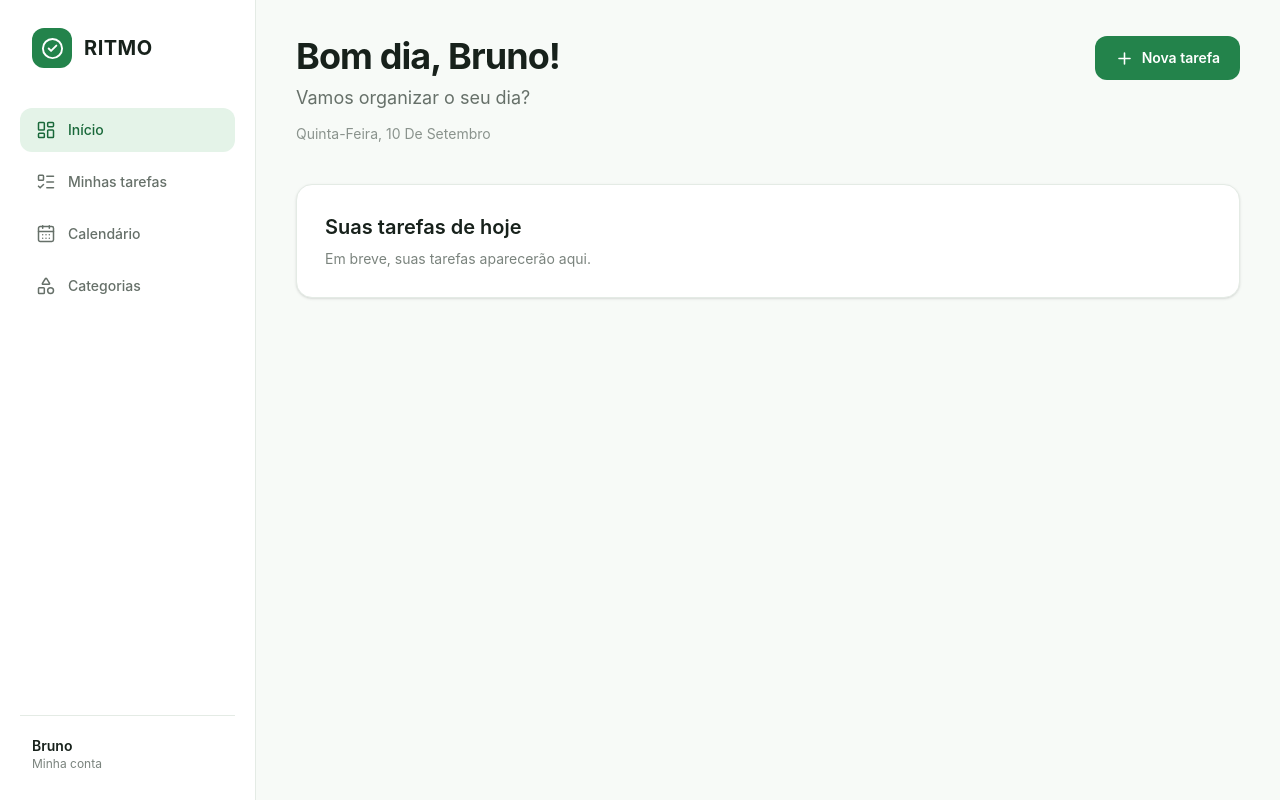
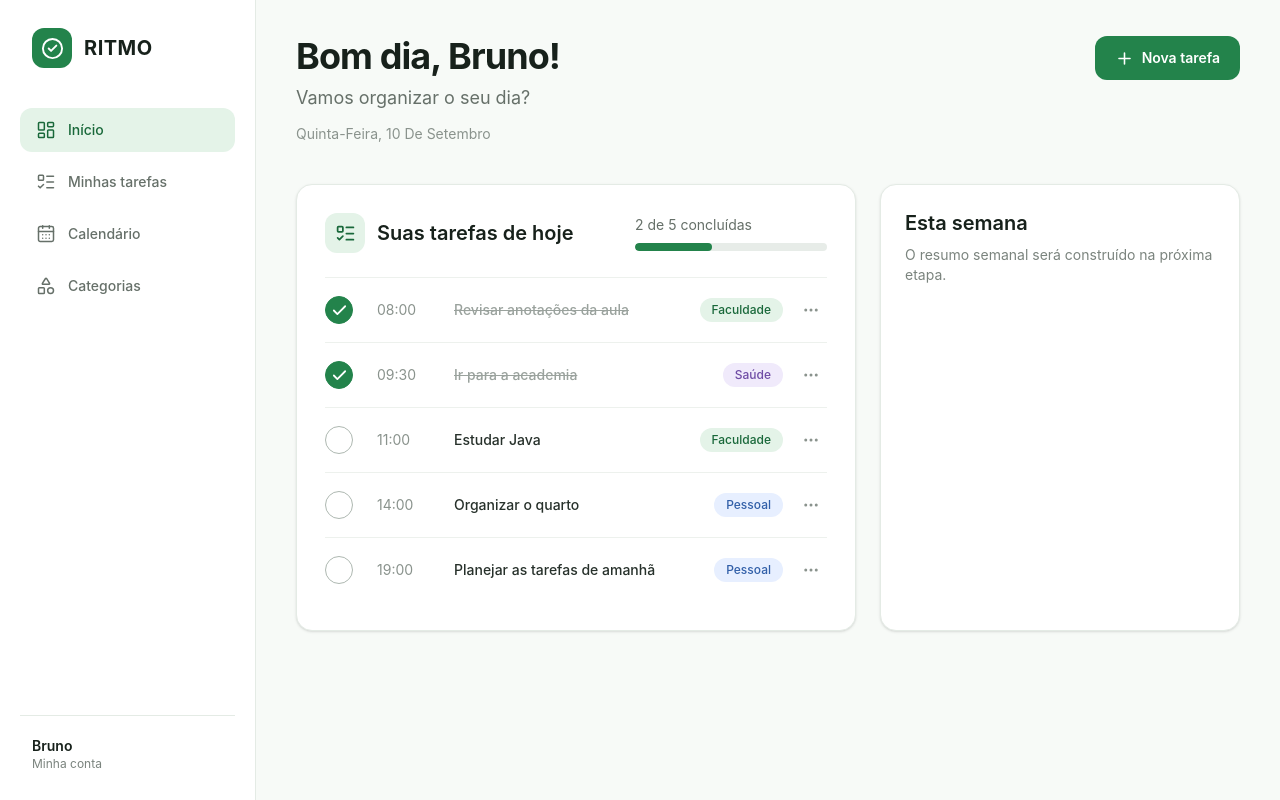
Before and after one commit to br330a/RITMO, a React (Vite) app in the folder frontend/: page / in a window 1280 px wide. Built offline with nearby package versions, Linux system fonts and the light colour scheme.

Commit message:
feat: adiciona lista interativa de tarefas ao dashboard

```diff
--- /dev/null
+++ b/frontend/src/components/dashboard/TaskList.tsx
@@ -0,0 +1,106 @@
+import { Check, ListTodo, MoreHorizontal } from 'lucide-react'
+import type { Task, TaskCategory } from '../../types/task'
+
+type TaskListProps = {
+  tasks: Task[]
+  onToggleTask: (taskId: number) => void
+}
+
+const categoryStyles: Record<TaskCategory, string> = {
+  Faculdade: 'bg-[#e4f3e8] text-[#19683a]',
+  Pessoal: 'bg-[#e7efff] text-[#315fa8]',
+  Saúde: 'bg-[#f0eafb] text-[#6f4ca5]',
+}
+
+export function TaskList({ tasks, onToggleTask }: TaskListProps) {
+  const completedTasks = tasks.filter((task) => task.completed).length
+  const progress = tasks.length
+    ? Math.round((completedTasks / tasks.length) * 100)
+    : 0
+
+  return (
+    <article className="rounded-2xl border border-[#e4ebe5] bg-white p-7 shadow-sm">
+      <header className="flex flex-wrap items-center justify-between gap-5 border-b border-[#edf1ed] pb-6">
+        <div className="flex items-center gap-3">
+          <div className="grid size-10 place-items-center rounded-xl bg-[#e4f3e8] text-[#19683a]">
+            <ListTodo size={21} />
+          </div>
+
+          <h2 className="text-xl font-semibold text-[#17211b]">
+            Suas tarefas de hoje
+          </h2>
+        </div>
+
+        <div className="w-48">
+          <p className="mb-2 text-sm text-[#667069]">
+            {completedTasks} de {tasks.length} concluídas
+          </p>
+
+          <div className="h-2 overflow-hidden rounded-full bg-[#e7ece8]">
+            <div
+              className="h-full rounded-full bg-[#23834b] transition-all"
+              style={{ width: `${progress}%` }}
+            />
+          </div>
+        </div>
+      </header>
+
+      <div>
+        {tasks.map((task) => (
+          <div
+            key={task.id}
+            className="grid grid-cols-[40px_65px_minmax(0,1fr)_auto_32px] items-center gap-3 border-b border-[#edf1ed] py-4 last:border-none"
+          >
+            <button
+              type="button"
+              onClick={() => onToggleTask(task.id)}
+              aria-label={
+                task.completed
+                  ? `Marcar ${task.title} como pendente`
+                  : `Marcar ${task.title} como concluída`
+              }
+              className={[
+                'grid size-7 cursor-pointer place-items-center rounded-full border transition-colors',
+                task.completed
+                  ? 'border-[#23834b] bg-[#23834b] text-white'
+                  : 'border-[#aeb8b1] bg-white hover:border-[#23834b]',
+              ].join(' ')}
+            >
+              {task.completed && <Check size={17} strokeWidth={2.5} />}
+            </button>
+
+            <span className="text-sm text-[#8a938d]">{task.time}</span>
+
+            <span
+              className={[
+                'truncate text-sm font-medium',
+                task.completed
+                  ? 'text-[#9aa29d] line-through'
+                  : 'text-[#27312b]',
+              ].join(' ')}
+            >
+              {task.title}
+            </span>
+
+            <span
+              className={[
+                'rounded-full px-3 py-1 text-xs font-medium',
+                categoryStyles[task.category],
+              ].join(' ')}
+            >
+              {task.category}
+            </span>
+
+            <button
+              type="button"
+              aria-label={`Mais opções para ${task.title}`}
+              className="grid size-8 cursor-pointer place-items-center rounded-lg text-[#8a938d] hover:bg-[#f3f7f3]"
+            >
+              <MoreHorizontal size={18} />
+            </button>
+          </div>
+        ))}
+      </div>
+    </article>
+  )
+}
--- /dev/null
+++ b/frontend/src/data/tasks.ts
@@ -0,0 +1,39 @@
+import type { Task } from '../types/task'
+
+export const initialTasks: Task[] = [
+  {
+    id: 1,
+    title: 'Revisar anotações da aula',
+    time: '08:00',
+    category: 'Faculdade',
+    completed: true,
+  },
+  {
+    id: 2,
+    title: 'Ir para a academia',
+    time: '09:30',
+    category: 'Saúde',
+    completed: true,
+  },
+  {
+    id: 3,
+    title: 'Estudar Java',
+    time: '11:00',
+    category: 'Faculdade',
+    completed: false,
+  },
+  {
+    id: 4,
+    title: 'Organizar o quarto',
+    time: '14:00',
+    category: 'Pessoal',
+    completed: false,
+  },
+  {
+    id: 5,
+    title: 'Planejar as tarefas de amanhã',
+    time: '19:00',
+    category: 'Pessoal',
+    completed: false,
+  },
+]
--- a/frontend/src/pages/DashboardPage.tsx
+++ b/frontend/src/pages/DashboardPage.tsx
@@ -1,15 +1,30 @@
+import { useState } from 'react'
 import { Plus } from 'lucide-react'
+import { TaskList } from '../components/dashboard/TaskList'
+import { initialTasks } from '../data/tasks'
 
 export function DashboardPage() {
+  const [tasks, setTasks] = useState(initialTasks)
+
   const currentDate = new Intl.DateTimeFormat('pt-BR', {
     weekday: 'long',
     day: 'numeric',
     month: 'long',
   }).format(new Date())
 
+  function handleToggleTask(taskId: number) {
+    setTasks((currentTasks) =>
+      currentTasks.map((task) =>
+        task.id === taskId
+          ? { ...task, completed: !task.completed }
+          : task,
+      ),
+    )
+  }
+
   return (
-    <section>
-      <header className="flex items-start justify-between">
+    <section className="mx-auto max-w-[1500px]">
+      <header className="flex flex-wrap items-start justify-between gap-6">
         <div>
           <h1 className="text-4xl font-bold tracking-tight text-[#17211b]">
             Bom dia, Bruno!
@@ -33,14 +48,18 @@ export function DashboardPage() {
         </button>
       </header>
 
-      <div className="mt-10 rounded-2xl border border-[#e4ebe5] bg-white p-7 shadow-sm">
-        <h2 className="text-xl font-semibold text-[#17211b]">
-          Suas tarefas de hoje
-        </h2>
+      <div className="mt-10 grid gap-6 xl:grid-cols-[minmax(0,1fr)_360px]">
+        <TaskList tasks={tasks} onToggleTask={handleToggleTask} />
 
-        <p className="mt-2 text-sm text-[#7b847e]">
-          Em breve, suas tarefas aparecerão aqui.
-        </p>
+        <aside className="rounded-2xl border border-[#e4ebe5] bg-white p-6 shadow-sm">
+          <h2 className="text-xl font-semibold text-[#17211b]">
+            Esta semana
+          </h2>
+
+          <p className="mt-2 text-sm text-[#7b847e]">
+            O resumo semanal será construído na próxima etapa.
+          </p>
+        </aside>
       </div>
     </section>
   )
--- /dev/null
+++ b/frontend/src/types/task.ts
@@ -0,0 +1,9 @@
+export type TaskCategory = 'Faculdade' | 'Pessoal' | 'Saúde'
+
+export type Task = {
+  id: number
+  title: string
+  time: string
+  category: TaskCategory
+  completed: boolean
+}
```
